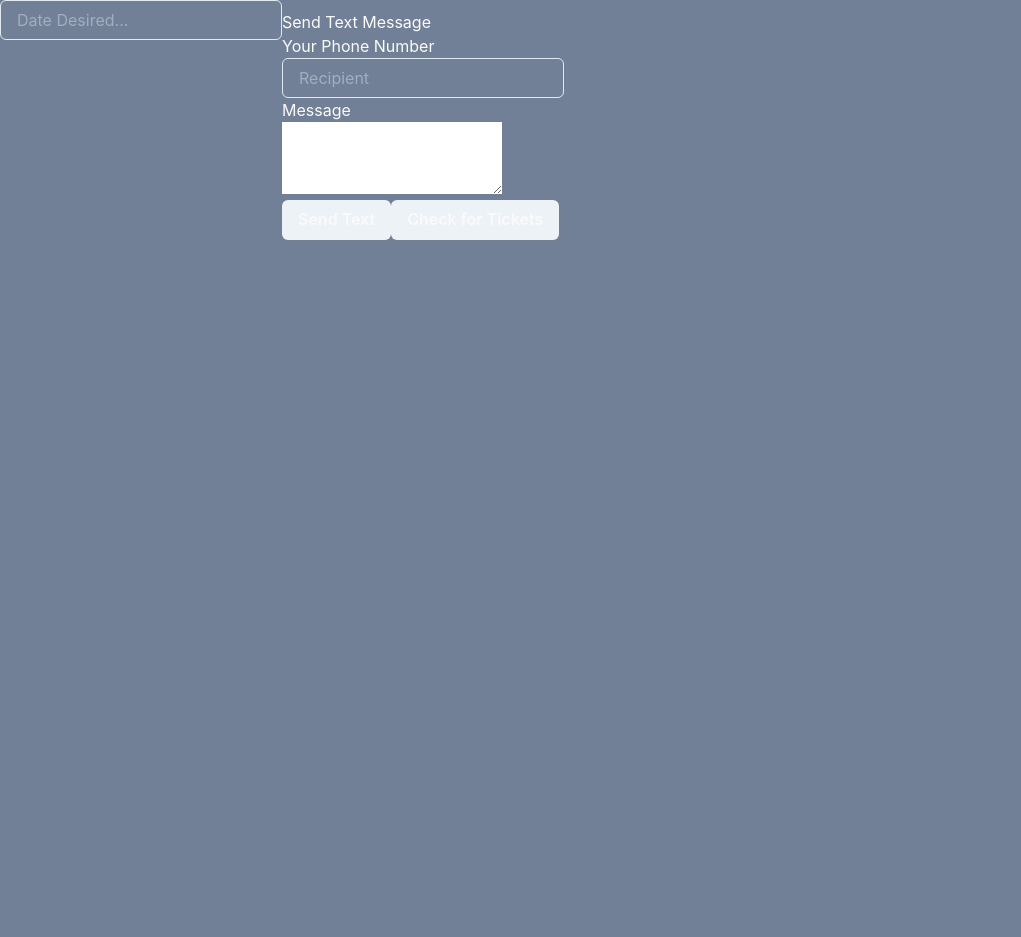
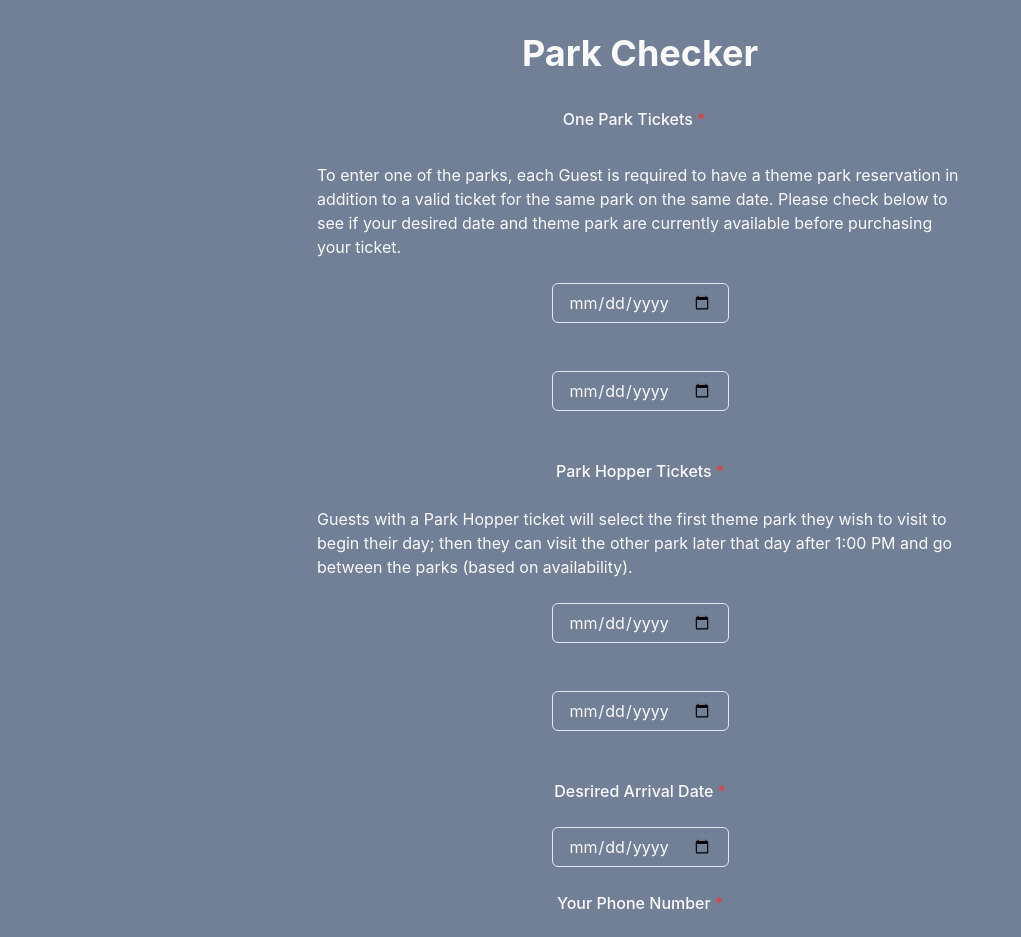
Before and after one commit to jumpybuns/park-checker, a Next.js app: page / in a window 1280 px wide. Shown: the top 937 px of the page, without its empty margins (0-1021 px from the left). Before the commit the page ends 800 px from the top, so only its background shows below. Built offline with nearby package versions, Linux system fonts and the light colour scheme.

Commit message:
adding start and end dates

```diff
--- a/next.config.js
+++ b/next.config.js
@@ -1,6 +1,12 @@
 /** @type {import('next').NextConfig} */
 const nextConfig = {
   reactStrictMode: true,
-}
 
-module.exports = nextConfig
+  env: {
+    ACCOUNT_SID: process.env.ACCOUNT_SID,
+    AUTH_TOKEN: process.env.AUTH_TOKEN,
+  },
+  swcMinify: false, // it should be false by default
+};
+
+module.exports = nextConfig;
--- a/pages/api/hello.js
+++ /dev/null
@@ -1,5 +0,0 @@
-// Next.js API route support: https://nextjs.org/docs/api-routes/introduction
-
-export default function handler(req, res) {
-  res.status(200).json({ name: 'John Doe' })
-}
--- /dev/null
+++ b/pages/api/server.js
@@ -0,0 +1,94 @@
+//Dependencies:
+//yarn add express cors twilio
+const axios = require('axios');
+const cron = require('node-cron');
+const express = require('express');
+const cors = require('cors');
+const twilio = require('twilio');
+
+//twilio requirements -- Texting API
+const accountSid = 'AC024ce71342308276feacad3b8636ef4b';
+const authToken = '9a01dd1731815b0945144ff6ba32781c';
+const client = new twilio(accountSid, authToken);
+const app = express(); //alias
+
+app.use(cors()); //Blocks browser from restricting any data
+
+app.get('/desired-date', (req, res) => {
+  const {
+    _desiredDate,
+    recipient,
+    oneParkStartDate,
+    oneParkEndDate,
+    parkHopperStartDate,
+    parkHopperEndDate,
+  } = req.query;
+
+  function checkForTickets() {
+    callTicketAPI(
+      `https://disneyland.disney.go.com/availability-calendar/api/calendar?segment=ticket&startDate=${oneParkStartDate}&endDate=${oneParkEndDate}`
+    ).then((OnePark) => {
+      console.log('One Park: ', OnePark);
+      callTicketAPI(
+        `https://disneyland.disney.go.com/availability-calendar/api/calendar?segment=ph&startDate=2022-03-28&endDate=2022-03-30`
+      ).then((ParkHopper) => {
+        console.log(
+          'Park Hopper: ',
+          ParkHopper,
+          parkHopperStartDate,
+          parkHopperEndDate
+        );
+        if (OnePark || ParkHopper) {
+          console.log('AVAILABLE BUY YOU SUCKAH!');
+          client.messages
+            .create({
+              body:
+                'TICKETS ARE AVAILABLE!! One Park: ' +
+                OnePark +
+                ', Park Hopper: ' +
+                ParkHopper,
+              from: '+15304297447',
+              to: '+1' + recipient,
+            })
+            .then((message) => console.log(message.sid));
+        } else {
+          console.log('no tickets available...');
+        }
+      });
+    });
+  }
+
+  function callTicketAPI(url) {
+    return new Promise((resolve, reject) => {
+      let available = null;
+      axios
+        .get(url)
+        .then((res) => {
+          for (var i = 0; i < res.data.length; i++) {
+            if (res.data[i].date == _desiredDate) {
+              console.log(res.data[i]);
+              available = res.data[i].parks.length > 0 ? true : false;
+            }
+          }
+          resolve(available);
+        })
+        .catch((error) => {
+          console.error(error);
+          resolve(available);
+        });
+    });
+  }
+  cron.schedule('* * * * * *', function () {
+    console.log('Check for Tickets: ' + new Date().toLocaleTimeString());
+    checkForTickets();
+  });
+});
+
+//Welcome Page for the Server
+app.get('/', (req, res) => {
+  res.send('Welcome to the Express Server');
+});
+
+app.get('/');
+
+app.listen(4000, () => console.log('Running on Port 4000'));
--- a/pages/index.js
+++ b/pages/index.js
@@ -1,30 +1,26 @@
 import {
-  Flex,
   Box,
   Text,
   Input,
   FormControl,
   FormLabel,
   Button,
+  Heading,
+  VStack,
 } from '@chakra-ui/react';
 import React, { useState } from 'react';
-import axios from 'axios';
 
 const Home = () => {
   const [recipient, setRecipient] = useState('');
-  const [textmessage, setTextMessage] = useState('');
   const [_desiredDate, setDesiredDate] = useState('');
-
-  const sendText = (_) => {
-    //pass text message GET variables via query string
-    fetch(
-      `http://127.0.0.1:4000/send-text?recipient=${recipient}&textmessage=${textmessage}&_desiredDate=${_desiredDate}`
-    ).catch((err) => console.error(err));
-  };
+  const [oneParkStartDate, setOneParkStartDate] = useState('');
+  const [oneParkEndDate, setOneParkEndDate] = useState('');
+  const [parkHopperStartDate, setParkHopperStartDate] = useState('');
+  const [parkHopperEndDate, setParkHopperEndDate] = useState('');
 
   const checkTix = () => {
     fetch(
-      `http://127.0.0.1:4000/desired-date?&_desiredDate=${_desiredDate}`
+      `http://127.0.0.1:4000/desired-date?&_desiredDate=${_desiredDate}&recipient=${recipient}&oneParkStartDate=${oneParkStartDate}&oneParkEndDate=${oneParkEndDate}&parkHopperStartDate=${parkHopperStartDate}&parkHopperEndDate=${parkHopperEndDate}`
     ).catch((err) => console.error(err));
   };
 
@@ -33,61 +29,130 @@ const Home = () => {
     setDesiredDate(event.target.value);
   };
 
-  const handleDesiredDateSubmit = (event) => {
+  const handleRecipient = (event) => {
+    event.preventDefault();
+    setRecipient(event.target.value);
+  };
+  const handleOneParkStartDate = (event) => {
+    event.preventDefault();
+    setOneParkStartDate(event.target.value);
+  };
+  const handleOneParkEndDate = (event) => {
+    event.preventDefault();
+    setOneParkEndDate(event.target.value);
+  };
+  const handleParkHopperStartDate = (event) => {
+    event.preventDefault();
+    setParkHopperStartDate(event.target.value);
+  };
+  const handleParkHopperEndDate = (event) => {
+    event.preventDefault();
+    setParkHopperEndDate(event.target.value);
+  };
+
+  const handleSubmit = (event) => {
     event.preventDefault();
     form.reset();
     alert(`Your message was added`);
   };
 
-  const handleSetRecipient = (event) => {
-    event.preventDefault();
-    setRecipient(event.target.value);
-  };
-  const handleSetTextMessage = (event) => {
-    event.preventDefault();
-    setTextMessage(event.target.value);
-  };
+  return (
+    <Box
+      className='container'
+      display='flex'
+      flexDir='column'
+      justifyContent='center'
+      alignItems='center'
+    >
+      <Heading m={8}>Park Checker</Heading>
 
-  return (
-    <div className='container'>
-      <Flex>
-        <form onSubmit={handleDesiredDateSubmit} name='form' variant='outline'>
-          <FormControl isRequired w='auto'>
+      <form onSubmit={handleSubmit} name='form' variant='outline'>
+        <FormControl isRequired w='64ch'>
+          <VStack spacing={6}>
+            <FormLabel htmlFor='date'>One Park Tickets</FormLabel>
+            <Text w='64ch'>
+              To enter one of the parks, each Guest is required to have a theme
+              park reservation in addition to a valid ticket for the same park
+              on the same date. Please check below to see if your desired date
+              and theme park are currently available before purchasing your
+              ticket.
+            </Text>
             <Input
-              id='date'
-              type='text'
+              id='one-park-start'
+              type='date'
+              placeholder='Start Date...'
+              w='auto'
+              value={oneParkStartDate}
+              onChange={handleOneParkStartDate}
+            />
+            <Text>{oneParkStartDate}</Text>
+            <Input
+              id='one-park-end'
+              type='date'
+              w='auto'
+              placeholder='End Date...'
+              value={oneParkEndDate}
+              onChange={handleOneParkEndDate}
+            />
+            <Text>{oneParkEndDate}</Text>
+            <FormLabel htmlFor='date'>Park Hopper Tickets</FormLabel>
+            <Text>
+              Guests with a Park Hopper ticket will select the first theme park
+              they wish to visit to begin their day; then they can visit the
+              other park later that day after 1:00 PM and go between the parks
+              (based on availability).
+            </Text>
+            <Input
+              id='park-hopper-start'
+              type='date'
+              w='auto'
+              placeholder='Start Date...'
+              value={parkHopperStartDate}
+              onChange={handleParkHopperStartDate}
+            />
+            <Text>{parkHopperStartDate}</Text>
+            <Input
+              id='park-hopper-end'
+              type='date'
+              w='auto'
+              placeholder='End Date...'
+              value={parkHopperEndDate}
+              onChange={handleParkHopperEndDate}
+            />
+            <Text>{parkHopperEndDate}</Text>
+            <FormLabel htmlFor='date'>Desrired Arrival Date</FormLabel>
+            <Input
+              id='desired-date'
+              type='date'
+              w='auto'
               placeholder='Date Desired...'
               value={_desiredDate}
               onChange={handleDesiredDate}
             />
-          </FormControl>
-        </form>
-        <div style={{ marginTop: 10 }}>
-          <h2> Send Text Message </h2>
-          <label> Your Phone Number </label>
-          <br />
-          <Input
-            placeholder='Recipient'
-            value={recipient}
-            type='text'
-            onChange={handleSetRecipient}
-          />
-          <div />
-          <label> Message </label>
-          <br />
-          <textarea
-            rows={3}
-            value={textmessage}
-            type='text'
-            onChange={handleSetTextMessage}
-          />
-          <div />
-          <Button onClick={sendText}> Send Text </Button>
-          <Button onClick={checkTix}>Check for Tickets</Button>
-        </div>
-      </Flex>
-      <Text>{_desiredDate}</Text>
-    </div>
+            <FormLabel htmlFor='recipient'>Your Phone Number</FormLabel>
+            <Input
+              id='recipient'
+              placeholder='Recipient'
+              w='auto'
+              value={recipient}
+              type='text'
+              onChange={handleRecipient}
+            />
+            <Button color='gray.800' onClick={checkTix}>
+              Check for Tickets
+            </Button>
+          </VStack>
+        </FormControl>
+      </form>
+      <Button
+        as='a'
+        variant='ghost'
+        m={4}
+        href='https://disneyland.disney.go.com/availability-calendar/'
+      >
+        Disney Site
+      </Button>
+    </Box>
   );
 };
 
```
Also changed, not shown: 1 other file (tests, documents, lock files or other folders).
